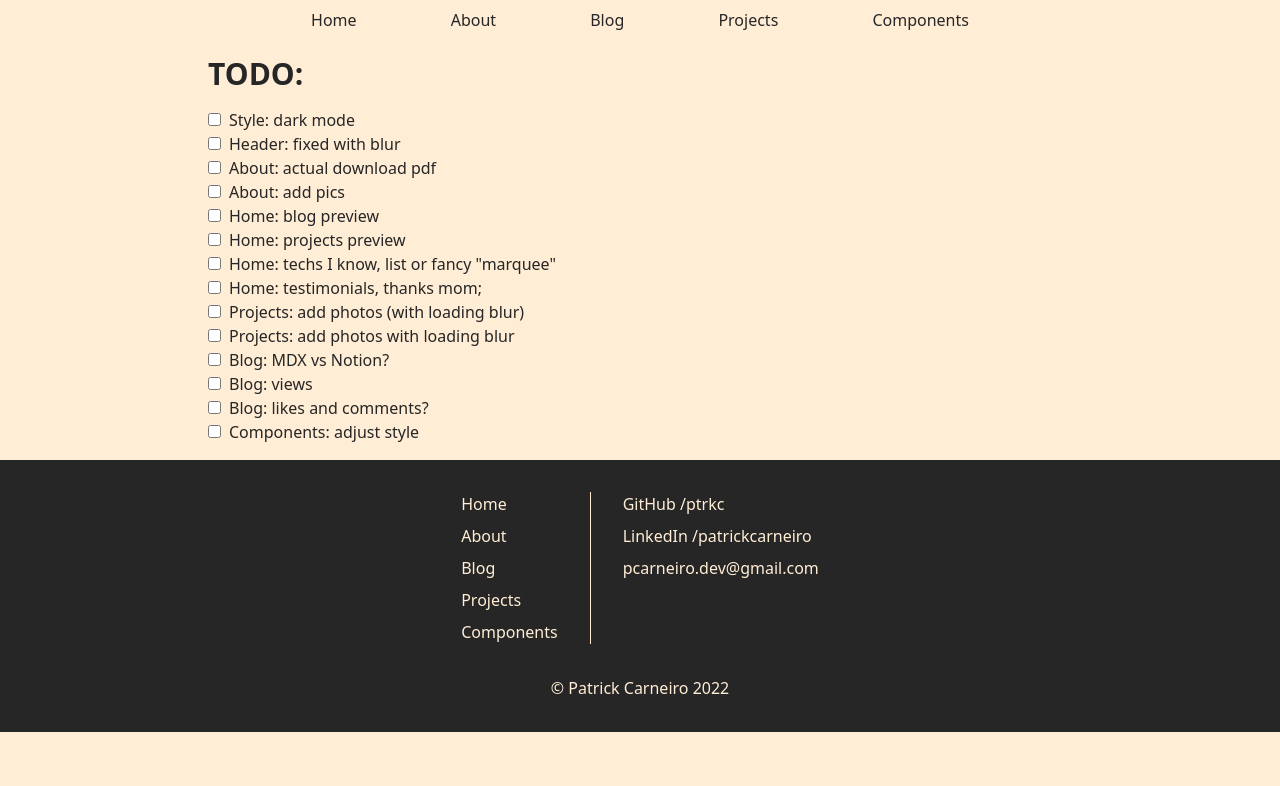
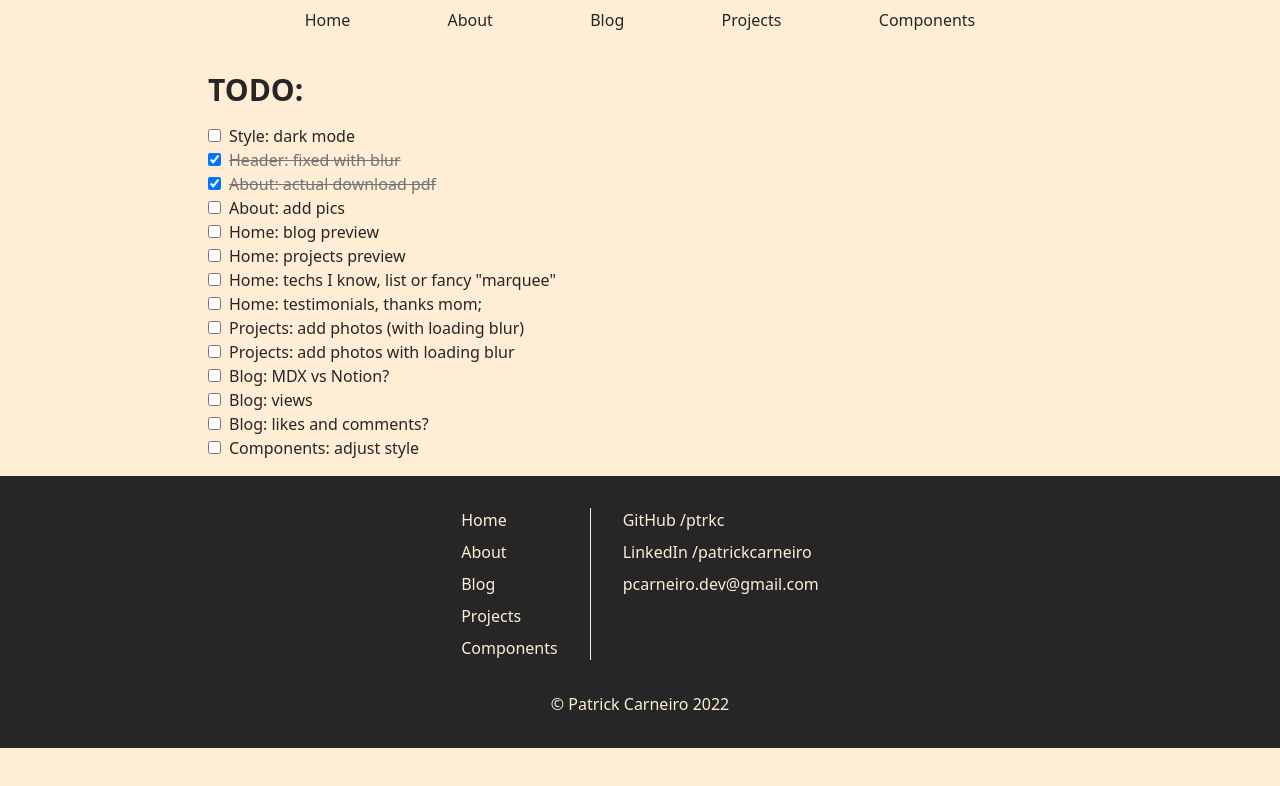
Before and after one commit to ptrkc/old-next-ptrck.dev, a Next.js app: page /todo in a window 1280 px wide. Shown: the top 786 px of the page. Built offline with nearby package versions, Linux system fonts and the light colour scheme.

Commit message:
fixed blur header, add cv

```diff
--- a/components/Header.tsx
+++ b/components/Header.tsx
@@ -8,13 +8,17 @@ const NavLink = ({ href, children } : PropsWithChildren<{href: string}>) => (
 );
 
 const Header = () => (
-  <nav className="p-2 mx-auto max-w-3xl flex justify-around items-center">
+  <div className="h-14">
+    <nav className="p-2 fixed top-0 left-0 right-0 z-10 bg-orange-100 backdrop-blur [@supports(backdrop-filter:blur())]:bg-orange-100/50">
+      <div className="mx-auto max-w-3xl flex justify-around items-center">
         <NavLink href="/">Home</NavLink>
         <NavLink href="/about">About</NavLink>
         <NavLink href="/blog">Blog</NavLink>
         <NavLink href="/projects">Projects</NavLink>
         <NavLink href="/components">Components</NavLink>
+      </div>
     </nav>
+  </div>
 );
 
 export default Header;
--- a/components/LinkBox.tsx
+++ b/components/LinkBox.tsx
@@ -1,17 +1,18 @@
-import { PropsWithChildren } from 'react';
-import Link from 'next/link';
+import { AnchorHTMLAttributes } from 'react';
+import Link, { LinkProps } from 'next/link';
 import cn from 'utils/classnames';
 
-interface LinkBoxProps extends PropsWithChildren{
-  href: string;
-  className?: string
-}
-
-const LinkBox = ({ href, className, children } : LinkBoxProps) => (
+const LinkBox = ({
+  href,
+  className,
+  children,
+  ...rest
+} : LinkProps & AnchorHTMLAttributes<HTMLAnchorElement>) => (
   <Link
     href={href}
     className={cn(`inline-flex justify-center gap-1 items-center text-lg font-semibold px-3 py-2
   border-2 border-neutral-800 bg-white duration-200 shadow-neutral-800 hover:shadow-[4px_4px]`, className)}
+    {...rest}
   >
     {children}
   </Link>
--- a/pages/about/index.tsx
+++ b/pages/about/index.tsx
@@ -41,7 +41,7 @@ const AboutPage = () => (
     <div className="flex flex-col items-start gap-4">
       <h1>About</h1>
       <p>If you are looking for a good old PDF CV, you can get it here:</p>
-      <LinkBox href="#">
+      <LinkBox href="/Patrick_Carneiro_CV_2022.pdf" target="_blank" rel="noopener noreferrer">
         Patrick_Carneiro_CV_2022.pdf
         <FiPaperclip />
       </LinkBox>
@@ -62,18 +62,18 @@ const AboutPage = () => (
           During lockdown, bought a Raspberry Pi to play with, switched to Linux on all my
           computers and started learning to program.
         </TimelineItem>
-        <TimelineItem icon="🎓" date="Jun, 2020">Got my bachelors degree in Business.</TimelineItem>
+        <TimelineItem icon="🎓" date="Jun, 2020">Got my bachelors degree in Business Administration.</TimelineItem>
         <TimelineItem icon="🌱" date="Feb, 2020">Became vegan after about 3 years vegetarian.</TimelineItem>
         <TimelineItem icon="🏰" date="Nov, 2019 - Feb 2020">
-          Approved to the
+          Approved for the
           {' '}
           <UnderlinedLink href="https://jobs.disneycareers.com/cultural-exchange-program">Cultural Exchange Program</UnderlinedLink>
           {' '}
           at the Walt Disney
           World Resort, Florida, USA.
         </TimelineItem>
-        <TimelineItem icon="💼" date="Jun, 2017">Started my bachelors in Business.</TimelineItem>
-        <TimelineItem icon="🇺🇸" date="Jan, 2012 - Jun 2012">Was an exchange student in Louisiana, USA.</TimelineItem>
+        <TimelineItem icon="💼" date="Jun, 2017">Started my bachelors in Business Administration.</TimelineItem>
+        <TimelineItem icon="🇺🇸" date="Jan, 2012 - Jun 2012">When I was 15, I was an exchange student in Louisiana, USA.</TimelineItem>
         <TimelineItem icon="👶" date="May, 1996" isLast>&quot;Hello World&quot;, Rio, Brazil.</TimelineItem>
       </TimeLine>
     </div>
--- a/pages/blog/index.tsx
+++ b/pages/blog/index.tsx
@@ -6,7 +6,7 @@ const BlogHomePage = () => (
       <title>Blog - Patrick Carneiro - Software Developer</title>
     </Head>
     <div className="flex justify-center items-center h-screen">
-      <h1>wip</h1>
+      <h1>eventually</h1>
     </div>
   </>
 );
--- a/pages/todo.tsx
+++ b/pages/todo.tsx
@@ -1,9 +1,10 @@
 import { PropsWithChildren } from 'react';
 import Head from 'next/head';
+import cn from 'utils/classnames';
 
-const TodoItem = ({ children } : PropsWithChildren) => (
-  <li>
-    <input className="mr-2" type="checkbox" />
+const TodoItem = ({ children, checked } : PropsWithChildren<{checked?: boolean}>) => (
+  <li className={cn(checked && 'text-neutral-500 line-through')}>
+    <input className="mr-2" type="checkbox" checked={!!checked} />
     {children}
   </li>
 );
@@ -19,10 +20,10 @@ const TodoPage = () => (
         <TodoItem>
           Style: dark mode
         </TodoItem>
-        <TodoItem>
+        <TodoItem checked>
           Header: fixed with blur
         </TodoItem>
-        <TodoItem>
+        <TodoItem checked>
           About: actual download pdf
         </TodoItem>
         <TodoItem>
```
Also changed, not shown: 1 other file (tests, documents, lock files or other folders). Lines whose indentation alone changed are shown as unchanged.
